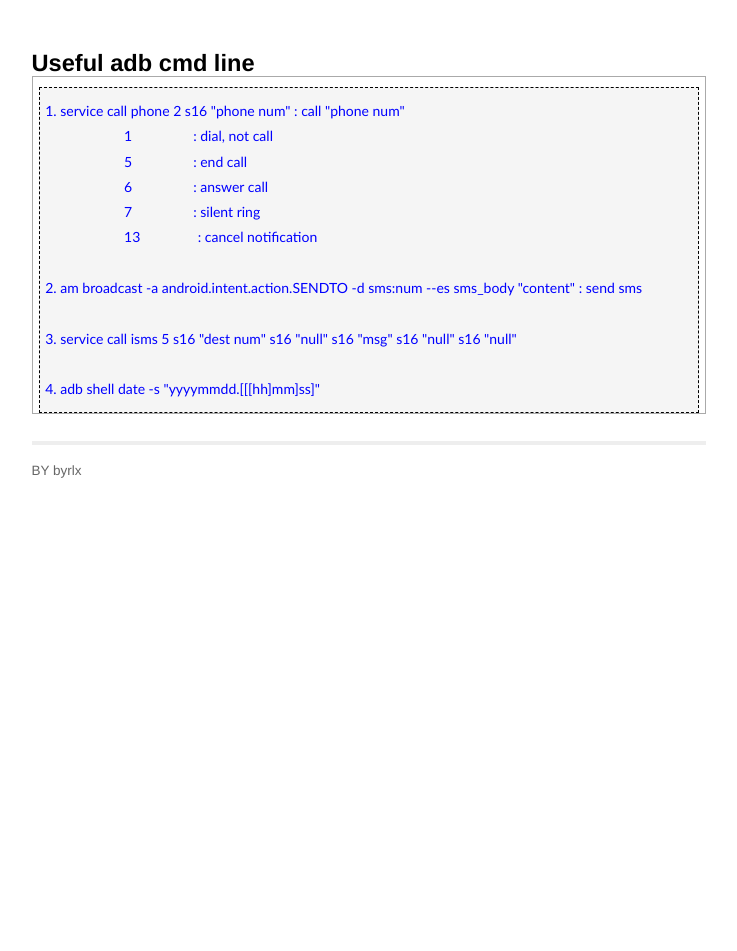
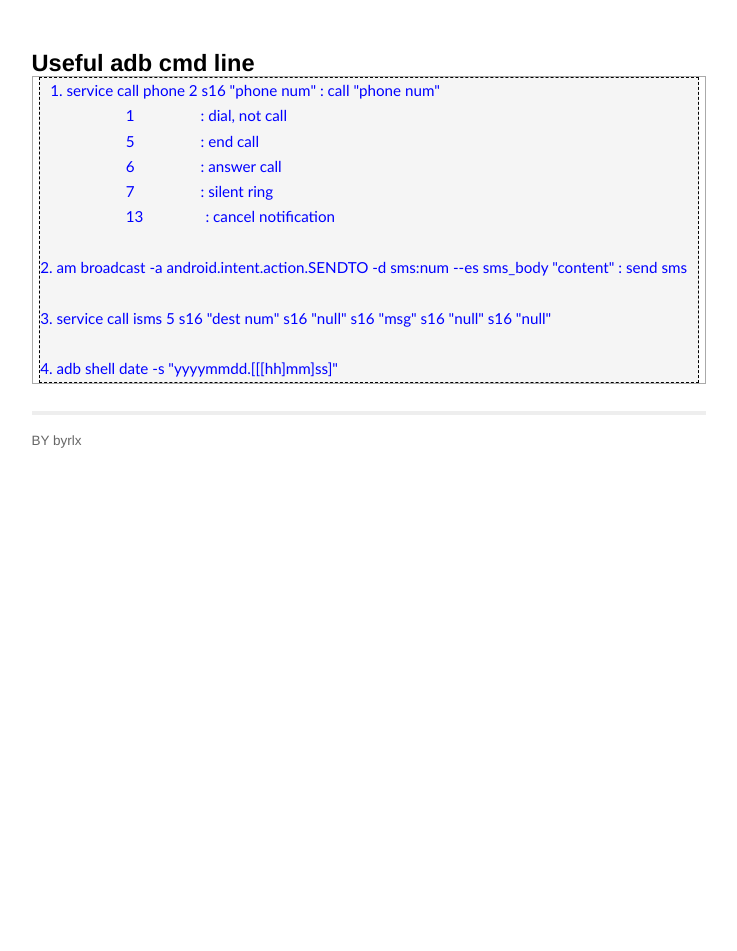
Before and after one commit to byrlx/byrlx.github.io, a Jekyll site: the page built from _posts/2013-06-16-useful-add-cmd-line.md, in a window 1280 px wide. Shown: the whole page, without its empty margins (271-1008 px from the left). Built offline with Jekyll 4.4.1, drawn with Linux system fonts in a browser that asks for light colours; Markdown is read by kramdown in place of the engine named in the settings.

Commit message:
modify post format

```diff
--- a/css/screen.css
+++ b/css/screen.css
@@ -172,15 +172,15 @@ body {
 	  }
 
 	  .lxpost code {
-		  text-indent:0;
+		  text-indent:10px;
 		  border-color:#000;
 		  border-style:dashed;
 		  border-width:1px;
 		  display:block;
-		  font-size:14px;
+		  font-size:90%;
 		  font-family:Calibri,"微软雅黑", "新宋体", "宋体";
-		  margin:10px 0 0 0;
-		  padding:10px 0 10px 5px;
+		  margin:0 0 0 0;
+		  padding:0 0 0 0;
 		  -moz-border-radius:5px;
 		  background:#f5f5f5;
 		  color:blue;
```
